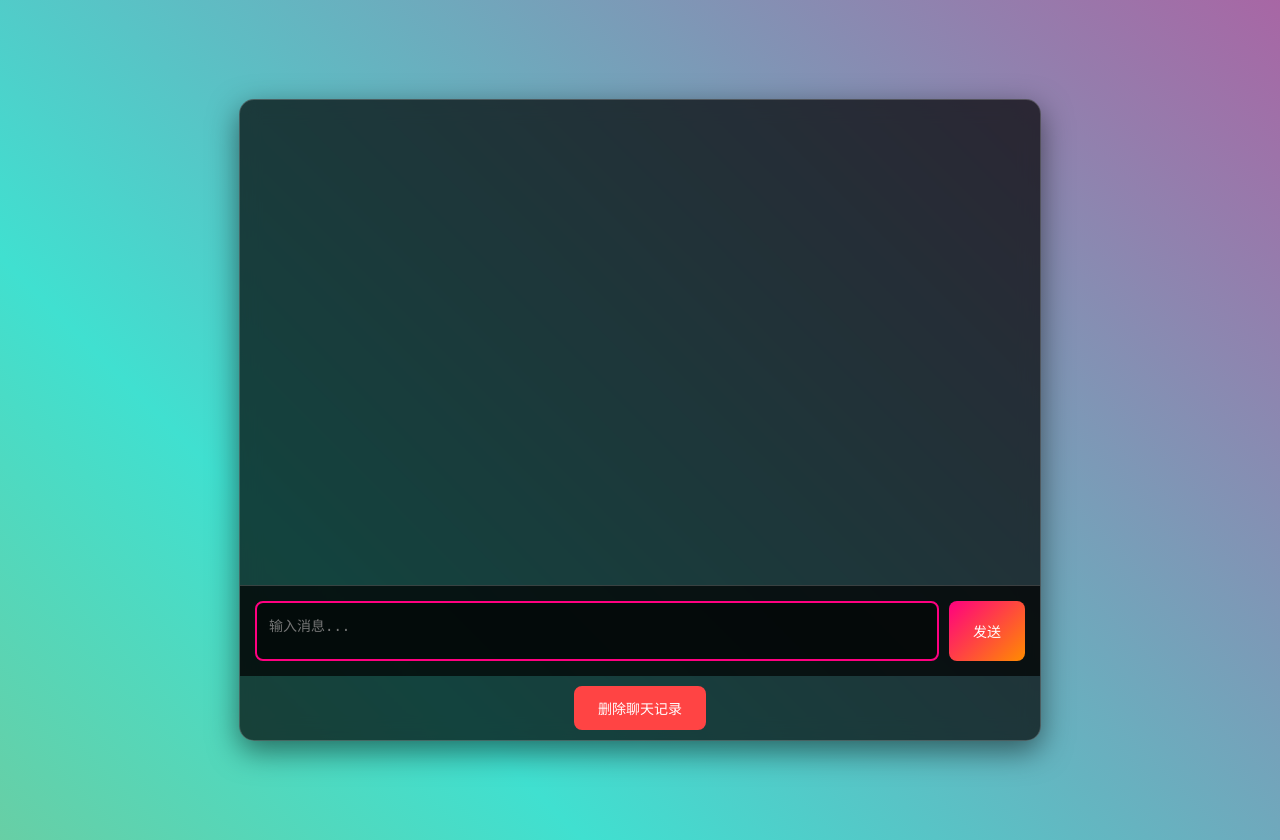
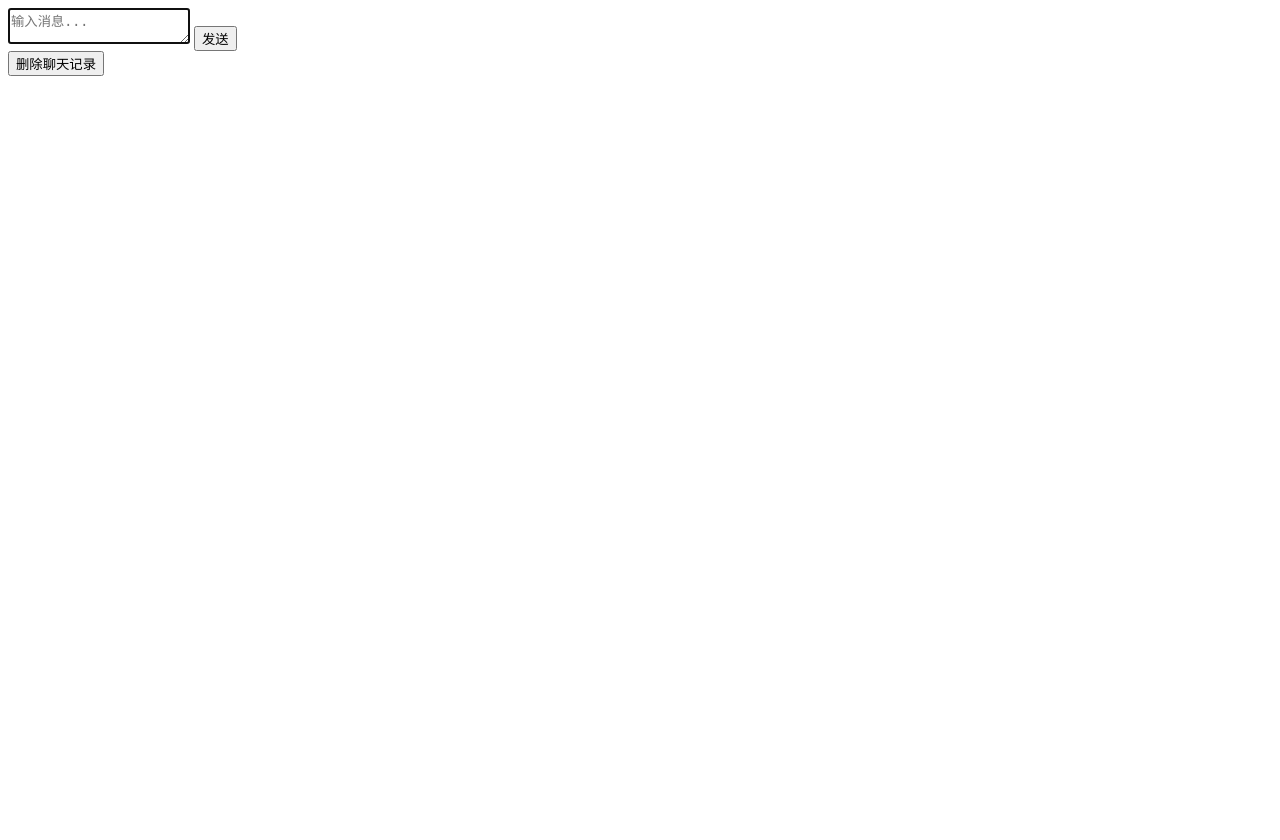
Before and after one commit to Zyx-2012/AI, a Flask app: page / in a window 1280 px wide. After the commit the page ends 76 px from the top, so only its background shows below. Run offline with Flask 3, Linux system fonts and the light colour scheme; some libraries are stand-ins or nearby versions.

Commit message:
Update chat.html

````diff
--- a/templates/chat.html
+++ b/templates/chat.html
@@ -3,213 +3,19 @@
 <head>
     <meta charset="UTF-8">
     <meta name="viewport" content="width=device-width, initial-scale=1.0">
-    <title>智能聊天助手</title>
-    <link href="https://cdnjs.cloudflare.com/ajax/libs/prism-themes/1.9.0/prism-one-light.min.css" rel="stylesheet">
+    <title>GPT-2 聊天助手</title>
+    <link href="https://cdnjs.cloudflare.com/ajax/libs/prism-themes/1.9.0/prism-one-light.min.css" rel="stylesheet" />
     <script src="https://cdn.jsdelivr.net/npm/marked/marked.min.js"></script>
     <script src="https://cdnjs.cloudflare.com/ajax/libs/clipboard.js/2.0.10/clipboard.min.js"></script>
     <script src="https://polyfill.io/v3/polyfill.min.js?features=es6"></script>
     <script id="MathJax-script" async src="https://cdn.jsdelivr.net/npm/mathjax@3/es5/tex-mml-chtml.js"></script>
     <style>
-        body {
-            font-family: 'Segoe UI', Tahoma, Geneva, Verdana, sans-serif;
-            margin: 0;
-            padding: 20px;
-            background: #000;
-            color: #fff;
-            display: flex;
-            justify-content: center;
-            align-items: center;
-            min-height: 100vh;
-            overflow: hidden;
-            position: relative;
-        }
-        body::before {
-            content: '';
-            position: absolute;
-            top: 0;
-            left: 0;
-            width: 100%;
-            height: 100%;
-            background: linear-gradient(45deg, #ff0080, #ff8c00, #40e0d0, #ff0080);
-            background-size: 400% 400%;
-            animation: gradientBG 15s ease infinite;
-            z-index: -1;
-        }
-        @keyframes gradientBG {
-            0% { background-position: 0% 50%; }
-            50% { background-position: 100% 50%; }
-            100% { background-position: 0% 50%; }
-        }
-        .chat-container {
-            background: rgba(0, 0, 0, 0.7);
-            border-radius: 15px;
-            width: 100%;
-            max-width: 800px;
-            height: 80vh;
-            box-shadow: 0 10px 30px rgba(0, 0, 0, 0.5);
-            display: flex;
-            flex-direction: column;
-            overflow: hidden;
-            backdrop-filter: blur(10px);
-            border: 1px solid rgba(255, 255, 255, 0.2);
-        }
-        #chat-box {
-            flex: 1;
-            padding: 20px;
-            overflow-y: auto;
-            scrollbar-width: thin;
-            scrollbar-color: #ff0080 rgba(255, 255, 255, 0.1);
-        }
-        #chat-box::-webkit-scrollbar {
-            width: 8px;
-        }
-        #chat-box::-webkit-scrollbar-thumb {
-            background: #ff0080;
-            border-radius: 4px;
-        }
-        #chat-box::-webkit-scrollbar-track {
-            background: rgba(255, 255, 255, 0.1);
-        }
-        .user-msg, .ai-msg {
-            margin-bottom: 15px;
-            padding: 12px 16px;
-            border-radius: 12px;
-            max-width: 80%;
-            word-wrap: break-word;
-            animation: fadeIn 0.5s ease-in-out;
-            opacity: 0;
-            transform: translateY(20px);
-            animation-fill-mode: forwards;
-        }
-        .user-msg {
-            background: linear-gradient(135deg, #ff0080, #ff8c00);
-            color: white;
-            align-self: flex-end;
-        }
-        .ai-msg {
-            background: rgba(255, 255, 255, 0.1);
-            align-self: flex-start;
-        }
-        .input-group {
-            display: flex;
-            gap: 10px;
-            padding: 15px;
-            background: rgba(0, 0, 0, 0.7);
-            border-top: 1px solid rgba(255, 255, 255, 0.2);
-        }
-        textarea {
-            flex: 1;
-            padding: 12px;
-            border: 2px solid rgba(255, 255, 255, 0.3);
-            border-radius: 8px;
-            background: rgba(0, 0, 0, 0.5);
-            color: #fff;
-            resize: none;
-            font-size: 14px;
-            transition: border-color 0.3s;
-        }
-        textarea:focus {
-            border-color: #ff0080;
-            outline: none;
-        }
-        textarea:disabled {
-            background: rgba(0, 0, 0, 0.3);
-            color: rgba(255, 255, 255, 0.5);
-        }
-        button {
-            background: linear-gradient(135deg, #ff0080, #ff8c00);
-            color: white;
-            border: none;
-            padding: 12px 24px;
-            border-radius: 8px;
-            cursor: pointer;
-            font-size: 14px;
-            transition: all 0.3s ease;
-            position: relative;
-            overflow: hidden;
-        }
-        button:active {
-            animation: float 0.5s ease-in-out;
-        }
-        @keyframes float {
-            0% { transform: translateY(0); }
-            50% { transform: translateY(-5px); }
-            100% { transform: translateY(0); }
-        }
-        .clear-btn {
-            background: #ff4444;
-            margin: 10px auto;
-            display: block;
-        }
-        .clear-btn:hover {
-            background: #cc0000;
-        }
-        .code-container {
-            position: relative;
-            background: #fafafa;
-            border: 1px solid #e1e4e8;
-            border-radius: 6px;
-            padding: 16px;
-            margin: 10px 0;
-            color: #333;
-        }
-        .copy-btn {
-            position: absolute;
-            top: 8px;
-            right: 8px;
-            background: #007bff;
-            color: white;
-            border: none;
-            padding: 4px 8px;
-            border-radius: 4px;
-            cursor: pointer;
-            font-size: 12px;
-            transition: background 0.3s;
-        }
-        .copy-btn:hover {
-            background: #0056b3;
-        }
-        .copy-btn.copied {
-            background: #28a745;
-        }
-        @keyframes fadeIn {
-            from { opacity: 0; transform: translateY(20px); }
-            to { opacity: 1; transform: translateY(0); }
-        }
-        @keyframes typing {
-            from { width: 0; }
-            to { width: 100%; }
-        }
-        .typing-effect {
-            display: inline-block;
-            overflow: hidden;
-            white-space: nowrap;
-            animation: typing 3s steps(40, end);
-        }
-        @media (max-width: 600px) {
-            .chat-container {
-                height: 90vh;
-            }
-            .user-msg, .ai-msg {
-                max-width: 90%;
-            }
-            textarea {
-                font-size: 12px;
-            }
-            button {
-                padding: 10px 20px;
-                font-size: 12px;
-            }
-        }
-
-        .auto-scroll {
-            scroll-behavior: smooth;
-        }
+        /* 样式部分保持不变 */
     </style>
 </head>
 <body>
 <div class="chat-container">
-    <div id="chat-box"></div>
+    <div id="chat-box" class="auto-scroll"></div>
     <div class="input-group">
         <textarea id="user-input" placeholder="输入消息..." autofocus></textarea>
         <button id="send-btn" onclick="sendMessage()">发送</button>
@@ -221,38 +27,60 @@
     let chatHistory = "";
     let isWaitingForAI = false;
 
-    // 配置 marked.js 渲染器
+    // 配置 marked.js：仅代码块手动渲染
     renderer.code = (code, language) => {
+        const highlighted = Prism.highlight(code, Prism.languages[language] || Prism.languages.autoit, language);
         return `
             <div class="code-container">
                 <button class="copy-btn" data-clipboard-text="${encodeURIComponent(code)}">复制</button>
-                <pre><code class="language-${language}">${code}</code></pre>
+                <pre><code class="language-${language}">${highlighted}</code></pre>
             </div>
         `;
     };
+
     marked.setOptions({
         renderer,
         breaks: true,
-        highlight: (code, lang) => {
-            return Prism.highlight(code, Prism.languages[lang] || Prism.languages.autoit, lang);
-        }
+        highlight: () => {} // 禁用 marked 自带的代码高亮
     });
 
+    // 增强型自动滚动
+    function autoScroll(container) {
+        const isBottom = container.scrollHeight - container.clientHeight <= container.scrollTop + 10;
+        if (!isBottom) {
+            container.scrollTop = container.scrollHeight;
+            requestAnimationFrame(() => autoScroll(container));
+        }
+    }
+
     // 打字效果
-    function typeText(element, text, speed = 30) {
-        let index = 0;
-        return new Promise((resolve) => {
-            function type() {
-                if (index < text.length) {
-                    element.innerHTML = marked.parse(text.substring(0, index + 1));
-                    index++;
-                    setTimeout(type, speed);
-                } else {
-                    resolve();
-                }
+    async function typeText(element, text, speed = 30) {
+        const rawMarkdown = text;
+        let processedMarkdown = '';
+
+        // 分阶段处理内容
+        const segments = rawMarkdown.split(/(```[\s\S]*?```)/g);
+
+        for (const segment of segments) {
+            if (segment.startsWith('```')) {
+                // 代码块直接渲染
+                const codeContent = segment.slice(3, -3).trim();
+                const langMatch = codeContent.match(/^(\w+)\n/);
+                const language = langMatch ? langMatch[1] : '';
+                const code = langMatch ? codeContent.slice(langMatch[0].length) : codeContent;
+
+                processedMarkdown += renderer.code(code, language);
+            } else {
+                // 普通文本使用 marked 渲染
+                processedMarkdown += await new Promise(resolve => {
+                    marked.parse(segment, { async: true }, (err, result) => resolve(result));
+                });
             }
-            type();
-        });
+
+            element.innerHTML = processedMarkdown;
+            autoScroll(document.getElementById('chat-box'));
+            await new Promise(r => setTimeout(r, speed));
+        }
     }
 
     // 发送消息
@@ -263,14 +91,17 @@
         if (!message || isWaitingForAI) return;
 
         const chatBox = document.getElementById('chat-box');
+
+        // 添加用户消息
         chatBox.innerHTML += `<div class="user-msg">👤 ${message}</div>`;
-        chatBox.scrollTop = chatBox.scrollHeight;
+        autoScroll(chatBox);
 
+        // 添加加载状态
         const loadingMsg = document.createElement('div');
         loadingMsg.className = 'ai-msg';
         loadingMsg.innerHTML = '🤖 正在生成回复...';
         chatBox.appendChild(loadingMsg);
-        chatBox.scrollTop = chatBox.scrollHeight;
+        autoScroll(chatBox);
 
         isWaitingForAI = true;
         input.disabled = true;
@@ -281,8 +112,9 @@
 
         try {
             let response;
+
+            // 模拟测试响应
             if (message === "你好") {
-                // 测试 Markdown 格式渲染
                 response = {
                     response: `
 # 这是一个 Markdown 格式测试
````
